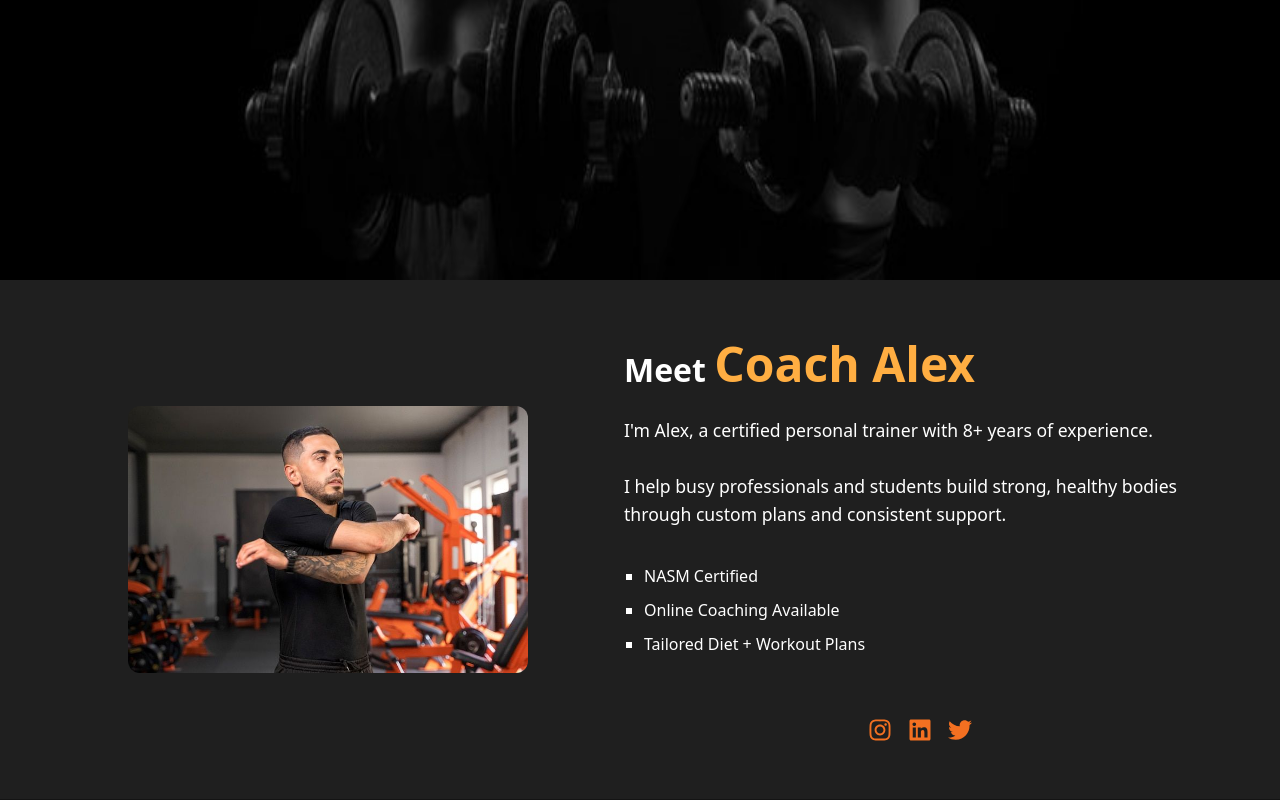
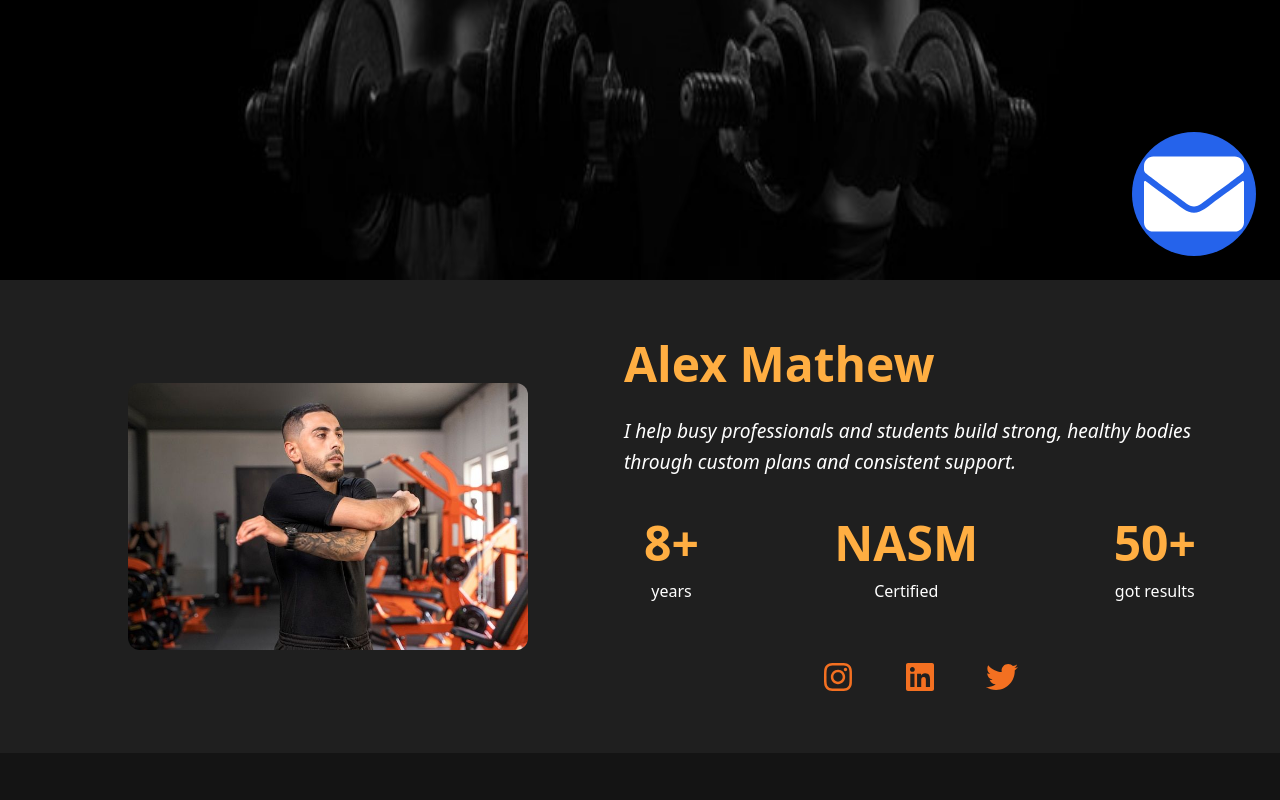
Before and after one commit to pathan-Hameed/Fitness-Portfolio, a React (Vite) app: page / in a window 1280 px wide. Shown: the part 520-1320 px from the top of the page. Built offline with nearby package versions, Linux system fonts and the light colour scheme.

Commit message:
updated about section

```diff
--- a/src/components/about/About.css
+++ b/src/components/about/About.css
@@ -20,16 +20,14 @@
 .about-text h2 {
   font-size: 2rem;
   margin-bottom: 1rem;
-}
-
-.about-text h2 span {
   color: #ffae42;
   font-size: 3rem;
 }
 
 .about-text p {
-  font-size: 1.1rem;
+  font-size: 1.2rem;
   line-height: 1.6;
+  font-style: italic;
 }
 
 .about-img {
@@ -46,23 +44,31 @@
 }
 
 .proofs {
+  list-style: none;
   margin: 30px 20px;
-  list-style: square;
-  li {
+  display: flex;
+  justify-content: space-between;
+  text-align: center;
+  align-items: center;
+  li span{
     padding: 5px 0;
+    font-size: 3rem;
     text-align: left;
+    color: #ffae42;
+    font-weight: bold;
   }
 }
 
 .social-icons {
   margin-top: 1.5rem;
   display: flex;
-  gap: 1rem;
+  justify-content: center;
+  gap: 50px;
 }
 
 .social-icons a {
   color: #f37021; /* Adjust color as needed */
-  font-size: 1.5rem;
+  font-size: 2rem;
   transition: color 0.3s ease;
 }
 
@@ -74,8 +80,8 @@
   .about-section {
     width: 100%;
     flex-direction: column;
-    align-items: flex-start;
-    text-align: left;
+    align-items: center;
+    text-align: center;
     padding: 100px 50px;
   }
 
@@ -89,16 +95,13 @@
   .about-text h2 {
     margin-bottom: 0;
     padding: 2rem 0;
-    font-size: 5em;
-  }
-
-  .about-text h2 span {
-    font-size: 7rem;
+    font-size: 9em;
   }
 
   .about-text p {
     font-size: 3rem;
     line-height: 1.25;
+    font-style: italic;
 
   }
 
@@ -107,8 +110,30 @@
   }
 
   .proofs {
+    list-style: none;
+    width: 100%;
+    padding: 50px;
     font-size: 3rem;
-    padding-left: 2rem;
+    display: flex;
+    justify-content: space-between;
+    align-items: center;
+    text-align: center;
+  }
+
+  .proofs li {
+    text-align: center;
+  }
+
+  .proofs li .experience {
+    color: #ffae42;
+    font-size: 7rem;
+    font-weight: bolder;
+  }
+
+  .proofs li .certified {
+    color: #ffae42;
+    font-size: 4rem;
+    font-weight: bolder;
   }
 
   .social-icons {
--- a/src/components/about/About.jsx
+++ b/src/components/about/About.jsx
@@ -10,17 +10,15 @@ export default function About() {
         <img src={alex} alt="fitness coach" />
       </div>
       <div className="about-text">
-        <h2>Meet <span>Coach Alex</span></h2>
+        <h2>Alex Mathew</h2>
         <p>
-          I'm  <span>Alex</span>, a certified personal trainer with 8+ years of experience.{" "}
-          <br />
-          <br />I help busy professionals and students build strong, healthy
+          I help busy professionals and students build strong, healthy
           bodies through custom plans and consistent support.
         </p>
         <ul className="proofs">
-          <li>NASM Certified</li>
-          <li>Online Coaching Available</li>
-          <li>Tailored Diet + Workout Plans</li>
+          <li><span className="experience">8+</span><br />years</li>
+          <li><span className="certified">NASM</span><br /> Certified</li>
+          <li><span className="experience">50+</span> <br /> got results</li>
         </ul>
         <div className="social-icons">
           <a
--- /dev/null
+++ b/src/components/contact/ContactButton.jsx
@@ -0,0 +1,32 @@
+import React, { useEffect, useState } from "react";
+import { FaPhone, FaEnvelope } from "react-icons/fa";
+import "./contactbutton.css";
+
+const ContactButton = () => {
+  const [isMobile, setIsMobile] = useState(false);
+
+  // Detect if user is on mobile
+  useEffect(() => {
+    const checkIfMobile = () => {
+      setIsMobile(window.innerWidth <= 768); // Adjust breakpoint as needed
+    };
+
+    checkIfMobile(); // Check on initial render
+    window.addEventListener("resize", checkIfMobile); // Update on resize
+
+    return () => window.removeEventListener("resize", checkIfMobile);
+  }, []);
+
+  return (
+    <div className="contact-button-container">
+  <a
+    href={isMobile ? "tel:+1234567890" : "mailto:you@example.com?subject=Portfolio Inquiry"}
+    className="contact-button"
+  >
+    {isMobile ? <FaPhone size={50} /> : <FaEnvelope size={100} />}
+  </a>
+</div>
+  );
+};
+
+export default ContactButton;
--- /dev/null
+++ b/src/components/contact/contactbutton.css
@@ -0,0 +1,23 @@
+.contact-button-container {
+    position: fixed;
+    bottom: 24px;
+    right: 24px;
+  }
+
+  .contact-button {
+    background-color: #2563eb;
+    color: white;
+    padding: 12px;
+    border-radius: 9999px;
+    box-shadow: 0 4px 6px -1px rgba(0, 0, 0, 0.1),
+                0 2px 4px -1px rgba(0, 0, 0, 0.06);
+    transition: all 150ms ease;
+    display: flex;
+    align-items: center;
+    justify-content: center;
+  }
+
+  .contact-button:hover {
+    background-color: #1d4ed8;
+    transform: scale(1.05);
+  }
--- a/src/pages/FitnessLandingPage.jsx
+++ b/src/pages/FitnessLandingPage.jsx
@@ -7,6 +7,7 @@ import PriceCard from "../components/priceCard/PriceCard.jsx";
 import Footer from "../components/footer/Footer.jsx";
 import About from "../components/about/About.jsx";
 import Offer from "../components/offerservice/Offer.jsx";
+import ContactButton from "../components/contact/ContactButton.jsx";
 
 export default function FitnessLandingPage() {
   return (
@@ -17,12 +18,15 @@ export default function FitnessLandingPage() {
         <div className="hero-content">
           <h1>Transform Your Body, Transform Your Life</h1>
           <p>
-            Personalized fitness coaching to help you lose weight, gain muscle,
-            and build confidence.
+            <i>
+              Personalized fitness coaching to help you lose weight, gain
+              muscle, and build confidence.
+            </i>
           </p>
           <a href="#contact" className="btn">
             Get Started
           </a>
+          <ContactButton />
         </div>
       </div>
 
@@ -36,7 +40,7 @@ export default function FitnessLandingPage() {
       <Testimonials />
 
       {/* before and after section  */}
-        <CardComponent />
+      <CardComponent />
 
       {/* pricing section  */}
       <div className="price-section">
@@ -48,9 +52,7 @@ export default function FitnessLandingPage() {
         <h2>Start Your Fitness Journey</h2>
         <p>Let's work together to achieve your fitness goals.</p>
         <a href="mailto:hameed.learner@gmail.com">
-          <button  className="btn">
-          Email Me
-          </button>
+          <button className="btn">Email Me</button>
         </a>
       </div>
 
```
